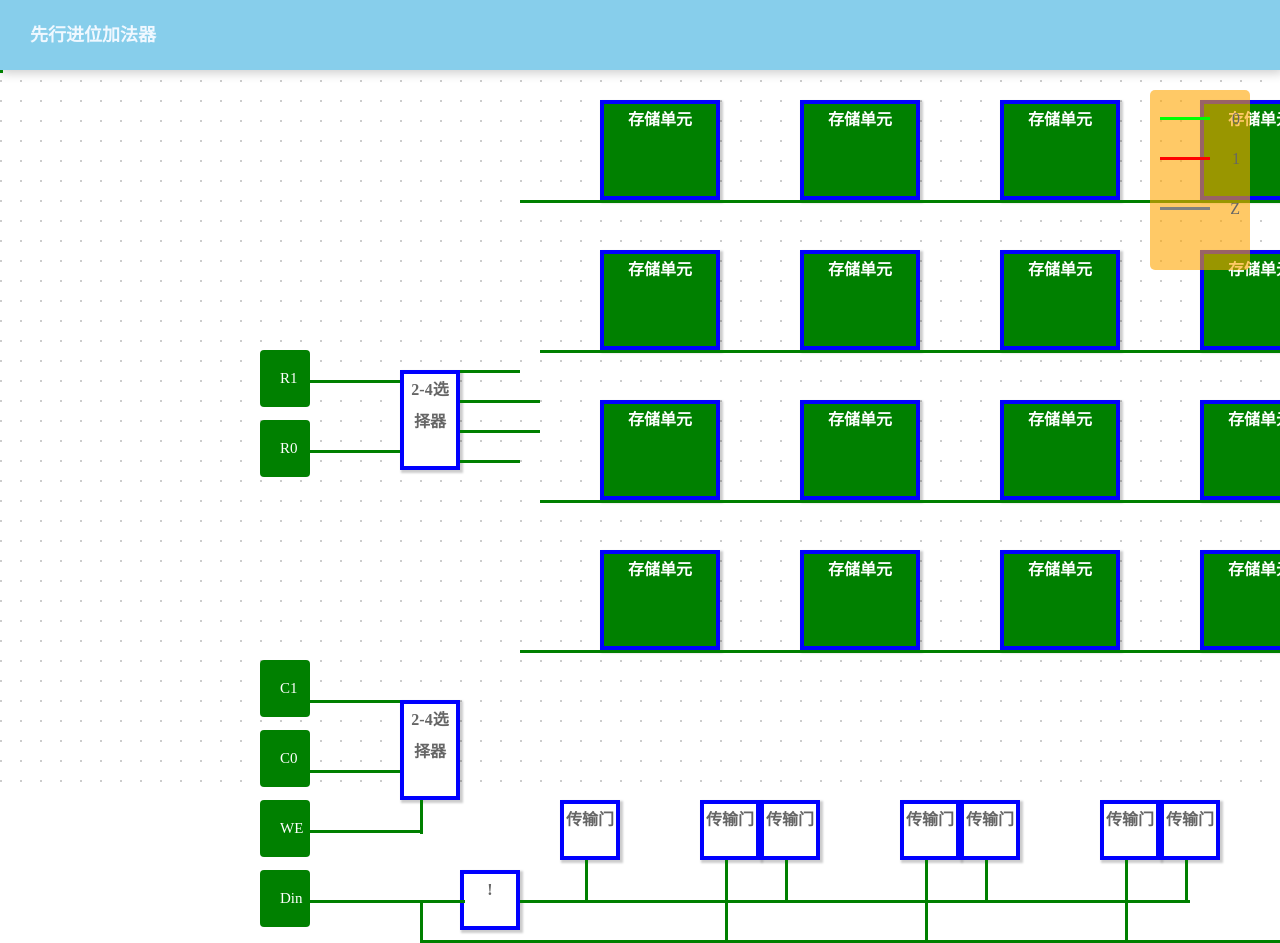
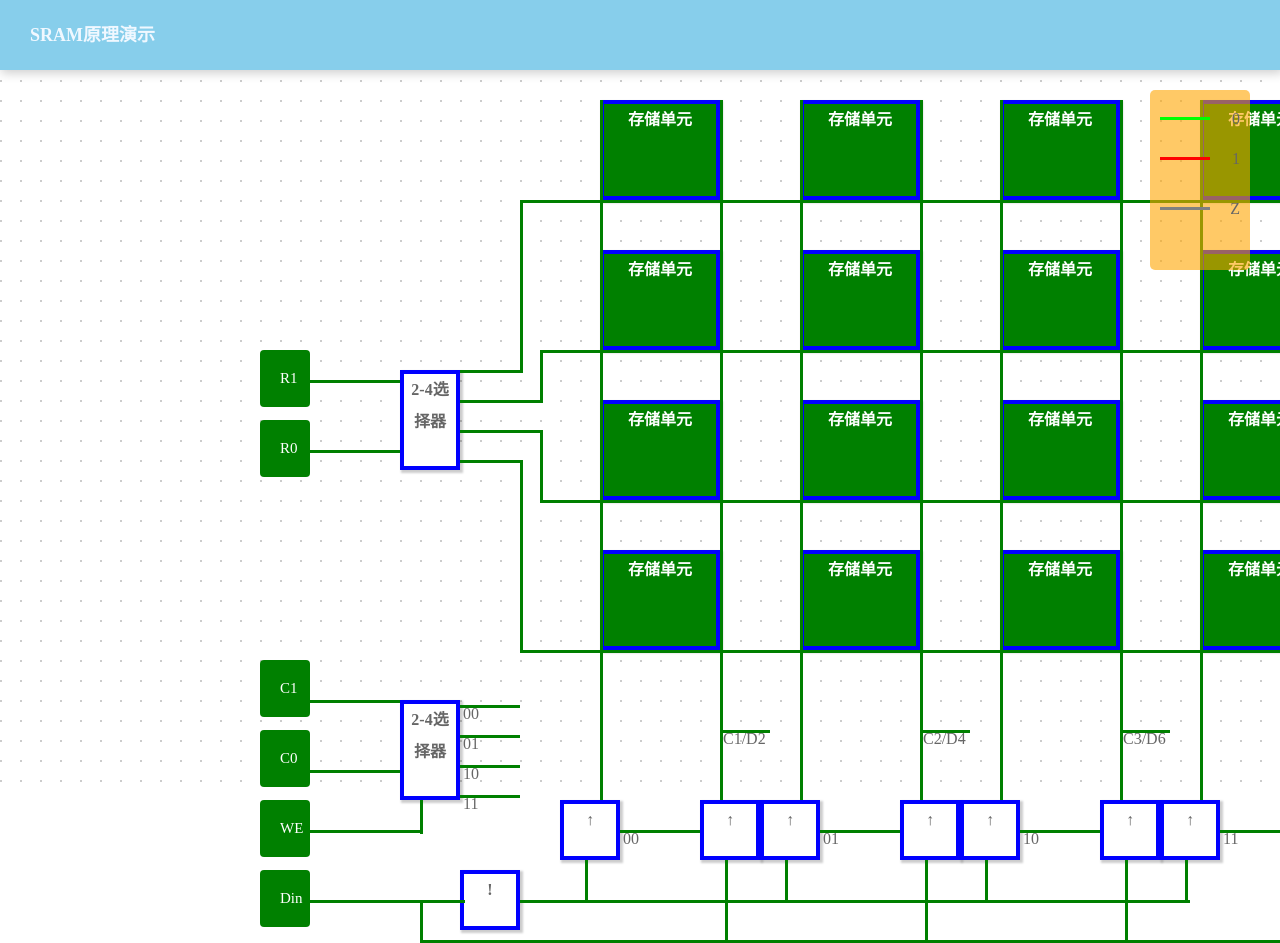
Before and after one commit to huinaibing/SRAM, a website: page index.html in a window 1280 px wide. Shown: the top 943 px of the page. Drawn offline with nearby package versions, Linux system fonts and the light colour scheme.

Commit message:
框架完成

```diff
--- a/css/index.css
+++ b/css/index.css
@@ -82,6 +82,9 @@ li {
   background-color: #fff;
 }
 
+.out,
+.selector24_2_outs>li,
+.driverOuts>li,
 .selector24_1_outs>li,
 .noOutputs>li,
 .inputDins>li,
@@ -111,7 +114,7 @@ li {
   width: 100px;
 }
 .inputC0s li:nth-child(2) {
-  left: 1440px;
+  left: 1540px;
   top: 650px;
   height: 50px;
   width: 3px;
@@ -124,7 +127,7 @@ li {
   width: 100px;
 }
 .inputC1s li:nth-child(2) {
-  left: 1415px;
+  left: 1515px;
   top: 650px;
   height: 50px;
   width: 3px;
@@ -184,6 +187,78 @@ li {
   width: 800px;
 }
 
+.selector24_1_outs li:nth-child(2) {
+  left: 520px;
+  top: 200px;
+  height: 173px;
+}
+
+.selector24_1_outs li:nth-child(5) {
+  left: 540px;
+  top: 350px;
+  height: 53px;
+}
+
+.selector24_1_outs li:nth-child(8) {
+  left: 540px;
+  top: 430px;
+  height: 70px;
+}
+
+.selector24_1_outs li:nth-child(11) {
+  left: 520px;
+  top: 460px;
+  height: 190px;
+}
+
+
+.driverOuts li:nth-child(1) {
+  left: 600px;
+  top: 100px;
+  height: 700px;
+}
+
+.driverOuts li:nth-child(2) {
+  left: 720px;
+  top: 100px;
+  height: 700px;
+}
+
+.driverOuts li:nth-child(3) {
+  left: 800px;
+  top: 100px;
+  height: 700px;
+}
+
+.driverOuts li:nth-child(4) {
+  left: 920px;
+  top: 100px;
+  height: 700px;
+}
+
+.driverOuts li:nth-child(5) {
+  left: 1000px;
+  top: 100px;
+  height: 700px;
+}
+
+.driverOuts li:nth-child(6) {
+  left: 1120px;
+  top: 100px;
+  height: 700px;
+}
+
+.driverOuts li:nth-child(7) {
+  left: 1200px;
+  top: 100px;
+  height: 700px;
+}
+
+.driverOuts li:nth-child(8) {
+  left: 1320px;
+  top: 100px;
+  height: 700px;
+}
 
 .coreList{
   width: 120px;
@@ -198,7 +273,11 @@ li {
   background-color: green;
 }
 
-
+.out {
+  left: 1560px;
+  top: 750px;
+  height: 3px;
+}
 
 
 
--- a/index.html
+++ b/index.html
@@ -17,7 +17,7 @@
   <link rel="shortcut icon" href="favicon.png">
 </head>
 <body>
-  <div class="header">先行进位加法器</div>
+  <div class="header">SRAM原理演示</div>
   <div class="mian">
     <!-- SRAM存储单元 -->
     <ul class="coreLists">
@@ -46,17 +46,41 @@
     </ul>
 
     <ul class="driverGate">
-      <li class="driver1">传输门</li>
-      <li class="driver2">传输门</li>
-      <li class="driver3">传输门</li>
-      <li class="driver4">传输门</li>
-      <li class="driver5">传输门</li>
-      <li class="driver6">传输门</li>
-      <li class="driver7">传输门</li>
-      <li class="driver8">传输门</li>
+      <li class="driver1">↑</li>
+      <li class="driver2">↑</li>
+      <li class="driver3">↑</li>
+      <li class="driver4">↑</li>
+      <li class="driver5">↑</li>
+      <li class="driver6">↑</li>
+      <li class="driver7">↑</li>
+      <li class="driver8">↑</li>
+    </ul>
+
+    <ul class="driverOuts">
+      <li class="driver1_out"></li>
+      <li class="driver2_out"></li>
+      <li class="driver3_out"></li>
+      <li class="driver4_out"></li>
+      <li class="driver5_out"></li>
+      <li class="driver6_out"></li>
+      <li class="driver7_out"></li>
+      <li class="driver8_out"></li>
+
+      <li class="driver2_out">C1/D2</li>
+      <li class="driver2_out">C1/D2</li>
+
+      <li class="driver4_out">C2/D4</li>
+      <li class="driver4_out">C2/D4</li>
+
+      <li class="driver6_out">C3/D6</li>
+      <li class="driver6_out">C3/D6</li>
+
+      <li class="driver8_out">C4/D8</li>
+      <li class="driver8_out">C4/D8</li>
     </ul>
 
     <li class="no">!</li>
+    <li class="out">output</li>
 
     <ul class="selector24_1_outs">
       <li class="selector24_1_00"></li>
@@ -74,6 +98,20 @@
       <li class="selector24_1_11"></li>
       <li class="selector24_1_11"></li>
       <li class="selector24_1_11"></li>
+    </ul>
+
+    <ul class="selector24_2_outs">
+      <li class="selector24_2_out_00">00</li>
+      <li class="selector24_2_out_00">00</li>
+
+      <li class="selector24_2_out_01">01</li>
+      <li class="selector24_2_out_01">01</li>
+
+      <li class="selector24_2_out_10">10</li>
+      <li class="selector24_2_out_10">10</li>
+
+      <li class="selector24_2_out_11">11</li>
+      <li class="selector24_2_out_11">11</li>
     </ul>
 
 
--- a/js/index.js
+++ b/js/index.js
@@ -229,7 +229,7 @@ $(function () {
 
   $(`.selector24_3`).css({
     top: '700px',
-    left: '1400px',
+    left: '1500px',
   }) // 在左xia角的24selector
 
 
@@ -276,6 +276,46 @@ $(function () {
         width: '60px'
       })
     }
+  }
+
+  for(i = 1; i <= 7; i +=2)
+  {
+    $(`.selector24_2_outs li:nth-child(${i})`).css({
+      left: '460px',
+      top: `${690 + i * 15}px`,
+      width: '60px',
+      height: '3px'
+    })
+  }
+
+  for(i = 2; i <= 8; i +=2)
+  {
+    $(`.selector24_2_outs li:nth-child(${i})`).css({
+      top: '830px',
+      left: `${420 + i * 100}px`,
+      width: '80px',
+      height: '3px'
+    })
+  }
+
+  for(i = 9; i <= 15; i +=2)
+  {
+    $(`.driverOuts li:nth-child(${i})`).css({
+      top: '730px',
+      left: `${i * 100 - 180}px`,
+      width: '50px',
+      height: '3px'
+    })
+  }
+
+  for(i = 10; i <= 16; i +=2)
+  {
+    $(`.driverOuts li:nth-child(${i})`).css({
+      left: '1450px',
+      top: `${i * 15 + 555}px`,
+      width: '50px',
+      height: '3px'
+    })
   }
 
   $(`.no`).css({
```
